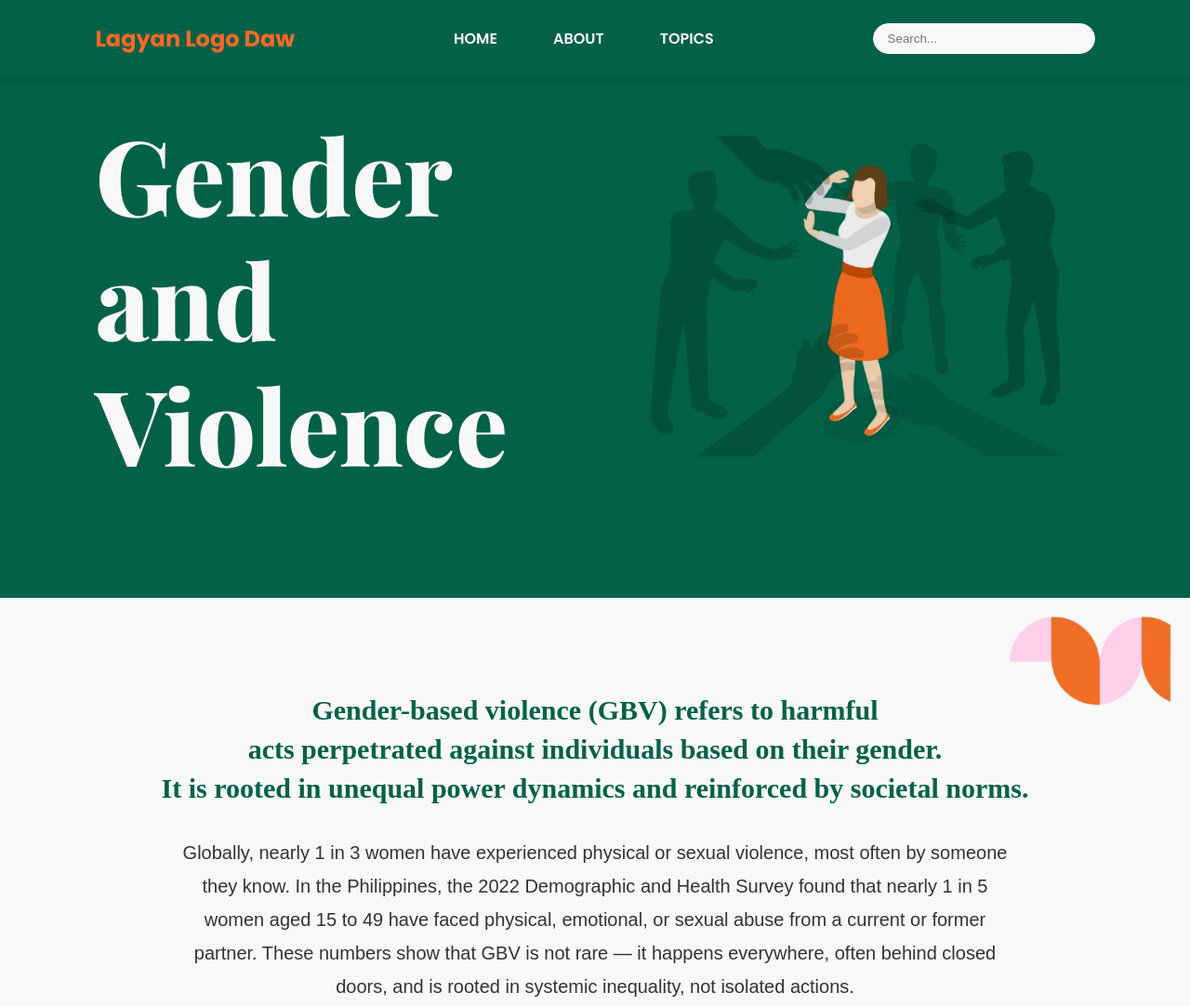
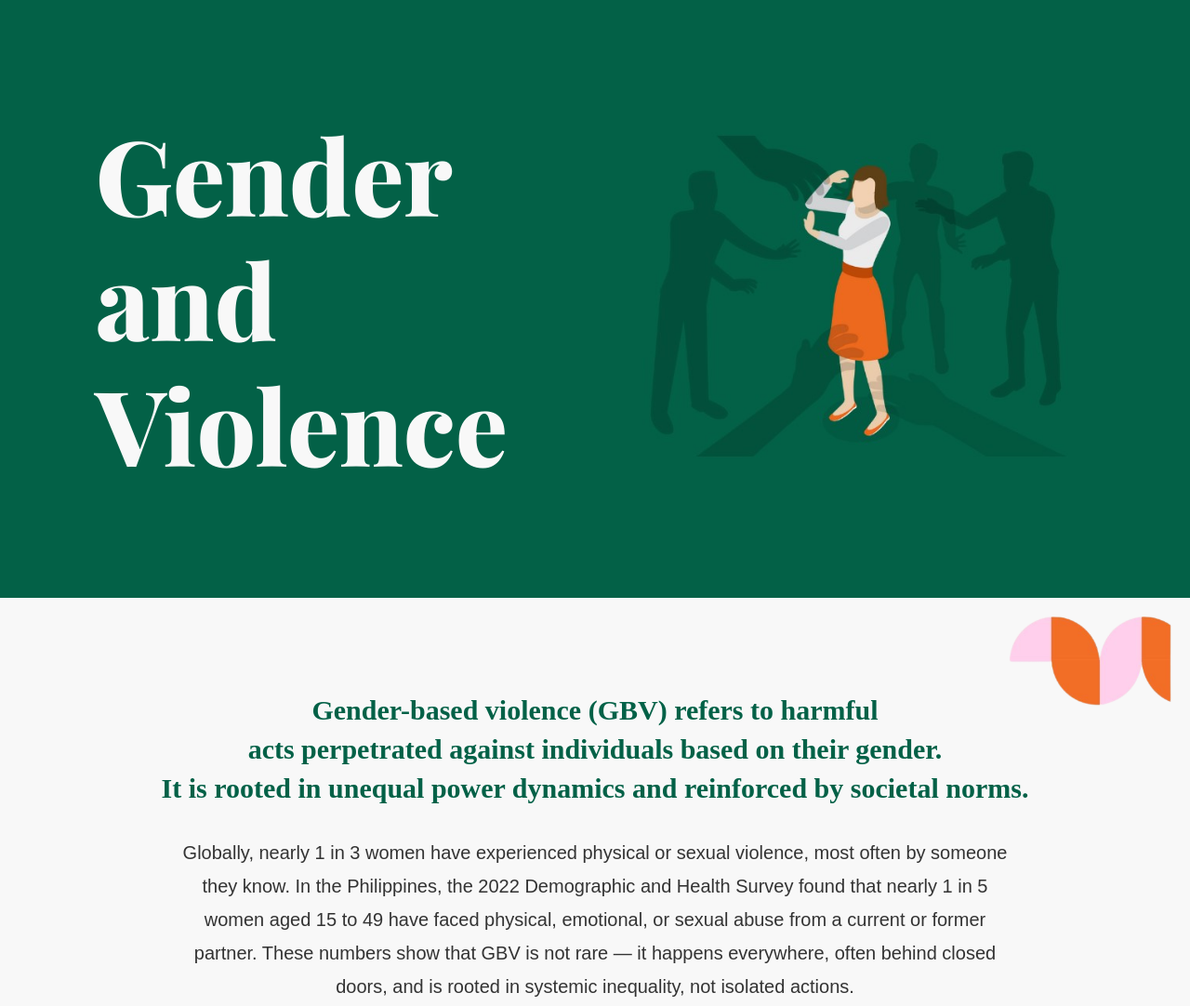
Before and after one commit to BS-CS-3B/GenderSociety, a plain HTML site: page violence.html in a window 1280 px wide. Shown: the top 1082 px of the page at 93% size. Drawn offline with nearby package versions, Linux system fonts and the light colour scheme.

Commit message:
Update violence.html

```diff
--- a/violence.html
+++ b/violence.html
@@ -115,20 +115,7 @@
 <body>
 
   <div class="page-container">
-    <nav class="navbar">
-      <div class="navbar-brand">
-        <a href="#home">Lagyan Logo Daw</a>
-      </div>
-      <ul class="navbar-links">
-        <li><a href="#home">HOME</a></li>
-        <li><a href="#about">ABOUT</a></li>
-        <li><a href="#topics">TOPICS</a></li>
-      </ul>
-      <div class="search-box">
-        <input type="text" placeholder="Search..."/>
-        <button type="submit"></button>
-      </div>
-    </nav>
+
 
     <div class="header-content">
       <div class="main-title">
```
